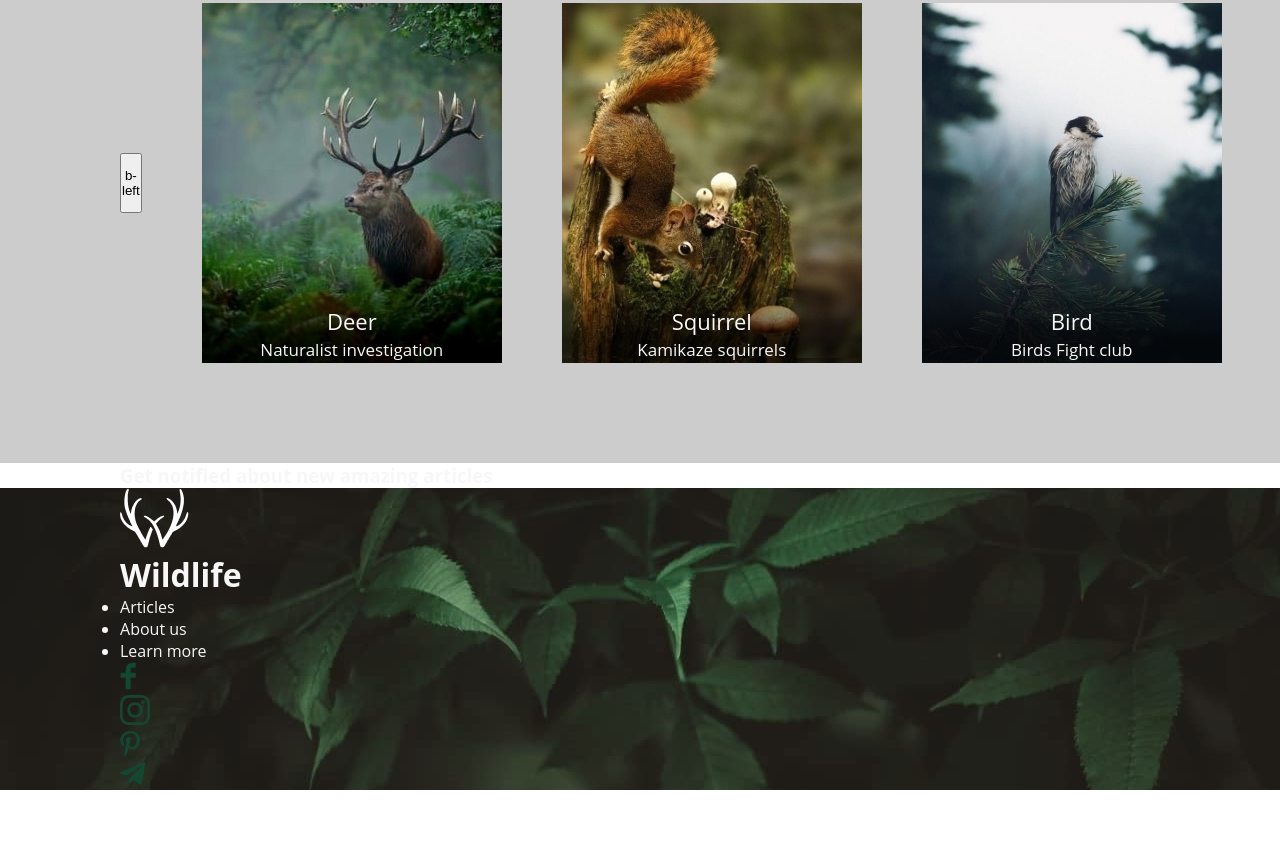
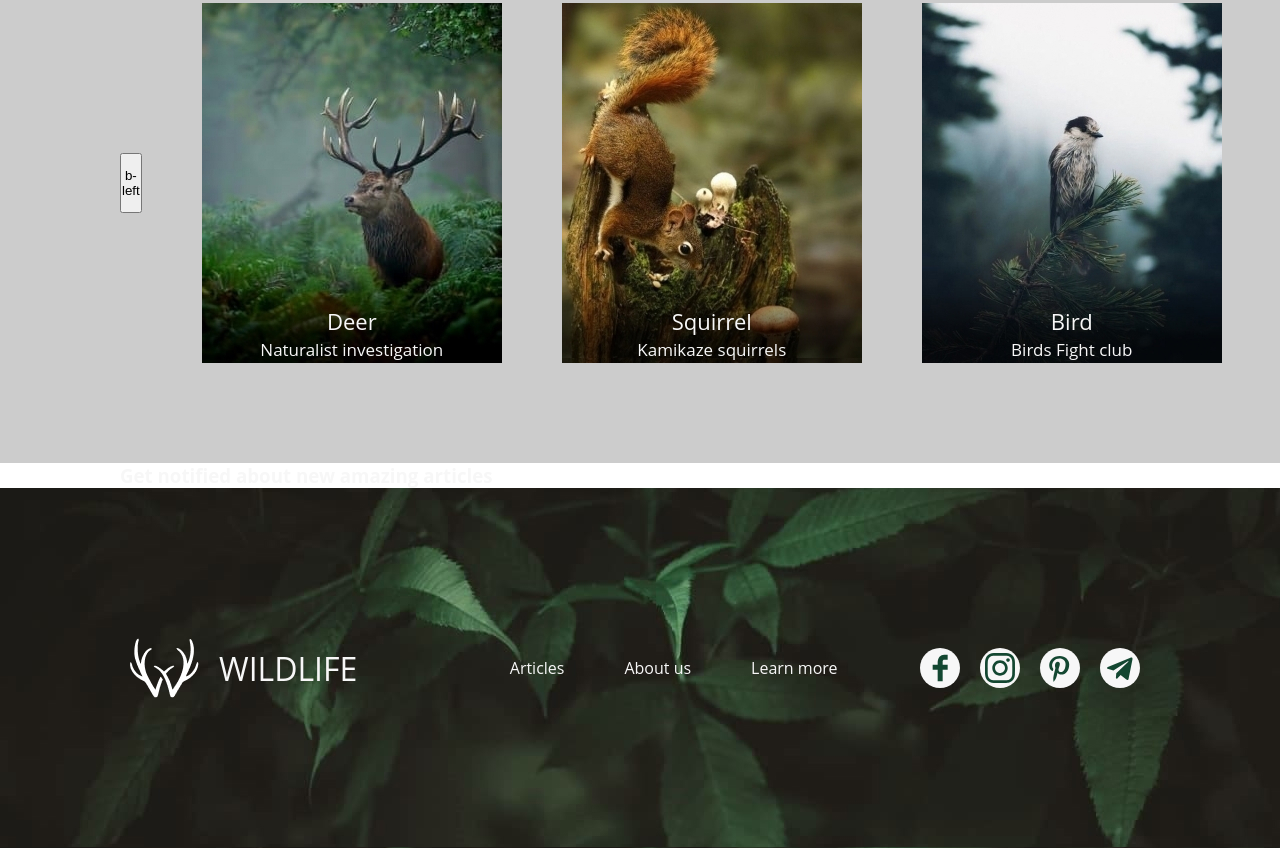
Before and after one commit to Ibro6/wildlife, a plain HTML site: page index.html in a window 1280 px wide. Shown: the part 1147-1995 px from the top of the page. Before the commit the page ends 1937 px from the top, so only its background shows below. Drawn offline with Linux system fonts and the light colour scheme.

Commit message:
feat: add footer

```diff
--- a/index.html
+++ b/index.html
@@ -71,11 +71,11 @@
                 <img src="./assets/img/logo.png" alt="logo">
                 <h1>Wildlife</h1>
             </div>
-            <nav class="footer-navigation">
+            <nav class="navigation">
                 <ul class="navigation-list">
-                    <li class="footer-navigation-item"><a href="">Articles</a></li>
-                    <li class="footer-navigation-item"><a href="">About us</a></li>
-                    <li class="footer-navigation-item"><a href="">Learn more</a></li>
+                    <li class="navigation-item"><a href="">Articles</a></li>
+                    <li class="navigation-item"><a href="">About us</a></li>
+                    <li class="navigation-item"><a href="">Learn more</a></li>
                 </ul>
             </nav>
             <div class="social-media">
--- a/styles/style.scss
+++ b/styles/style.scss
@@ -40,6 +40,20 @@ a {
     margin: 0 auto;
 }
 
+.logo {
+    display: flex;
+    justify-content: space-between;
+    align-items: center;
+    * {
+        margin: 10px;
+        text-transform: uppercase;
+    }
+
+    h1 {
+        font-weight: 400;
+    }
+}
+
 .button {
     padding: 10px 15px;
     background-color: transparent;
@@ -52,6 +66,16 @@ a {
     }
 
 
+}
+
+.navigation-list {
+    list-style: none;
+    display: flex;
+    align-items: center;
+
+    * {
+        margin-left: 30px;
+    }
 }
 
 .button-colored {
@@ -81,30 +105,8 @@ a {
         align-items: center;
         justify-content: space-between;
 
-        .logo {
-            display: flex;
-            justify-content: space-between;
-            align-items: center;
-            * {
-                margin: 10px;
-                text-transform: uppercase;
-            }
-
-            h1 {
-                font-weight: 400;
-            }
-        }
 
 
-            .navigation-list {
-                list-style: none;
-                display: flex;
-                align-items: center;
-
-                * {
-                    margin-left: 30px;
-                }
-            }
 
     }
 
@@ -202,5 +204,27 @@ a {
 
 .footer {
     background-image: url(../assets/img/footer-bg.jpg);
+    padding: 140px 0;
 
+    .container {
+        display: flex;
+        flex-direction: row;
+        align-items: center;
+        justify-content: space-between;
+    }
+
+    .social-media {
+        display: flex;
+
+        .social-media-item {
+            margin-right: 20px;
+            width: 40px;
+            height: 40px;
+            background-color: $font-light;
+            border-radius: 50%;
+            display: flex;
+            align-items: center;
+            justify-content: center;
+        }
+    }
 }
```
Also changed, not shown: styles/style.css, 1 other file.
